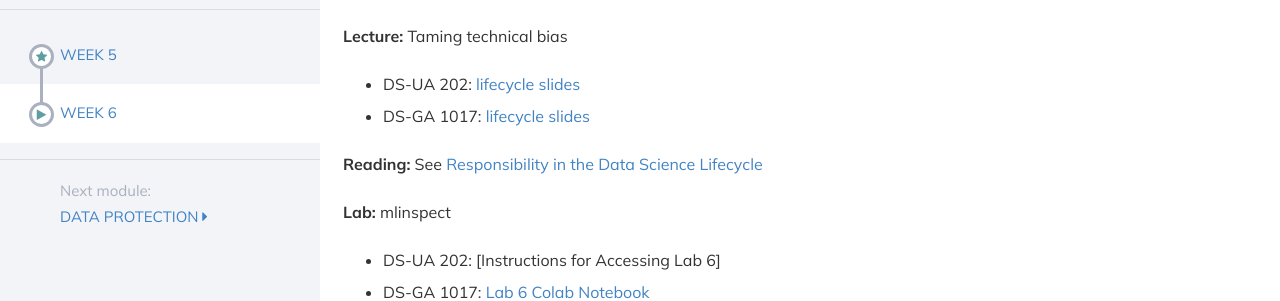
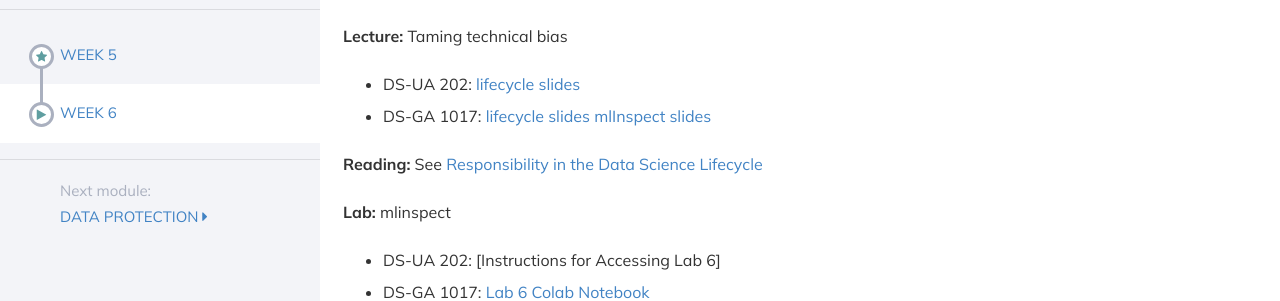
Before and after one commit to DataResponsibly/rds24, a Jekyll site: the page built from modules/data_science_lifecycle/_posts/2000-01-03-week6.md, in a window 1280 px wide. Shown: the part 190-491 px from the top of the page. Built offline with Jekyll 4.4.1, drawn with Linux system fonts in a browser that asks for light colours; nearby versions of some CDN libraries.

Commit message:
Update 2000-01-03-week6.md

```diff
--- a/modules/data_science_lifecycle/_posts/2000-01-03-week6.md
+++ b/modules/data_science_lifecycle/_posts/2000-01-03-week6.md
@@ -8,7 +8,7 @@ title: Week 6
 
 * DS-UA 202: [lifecycle slides]()
 <!-- (../../../assets/5_6_lifecycle_202.pdf) -->
-* DS-GA 1017: [lifecycle slides](../../../assets/5_6_Lifecycle_1017.pdf)
+* DS-GA 1017: [lifecycle slides](../../../assets/5_6_Lifecycle_1017.pdf) [mlInspect slides](../../../assets/mlinspect.pdf)
 
 **Reading:** See [Responsibility in the Data Science Lifecycle](../../../assets/lifecycle_reader_2023.pdf)
 
```
